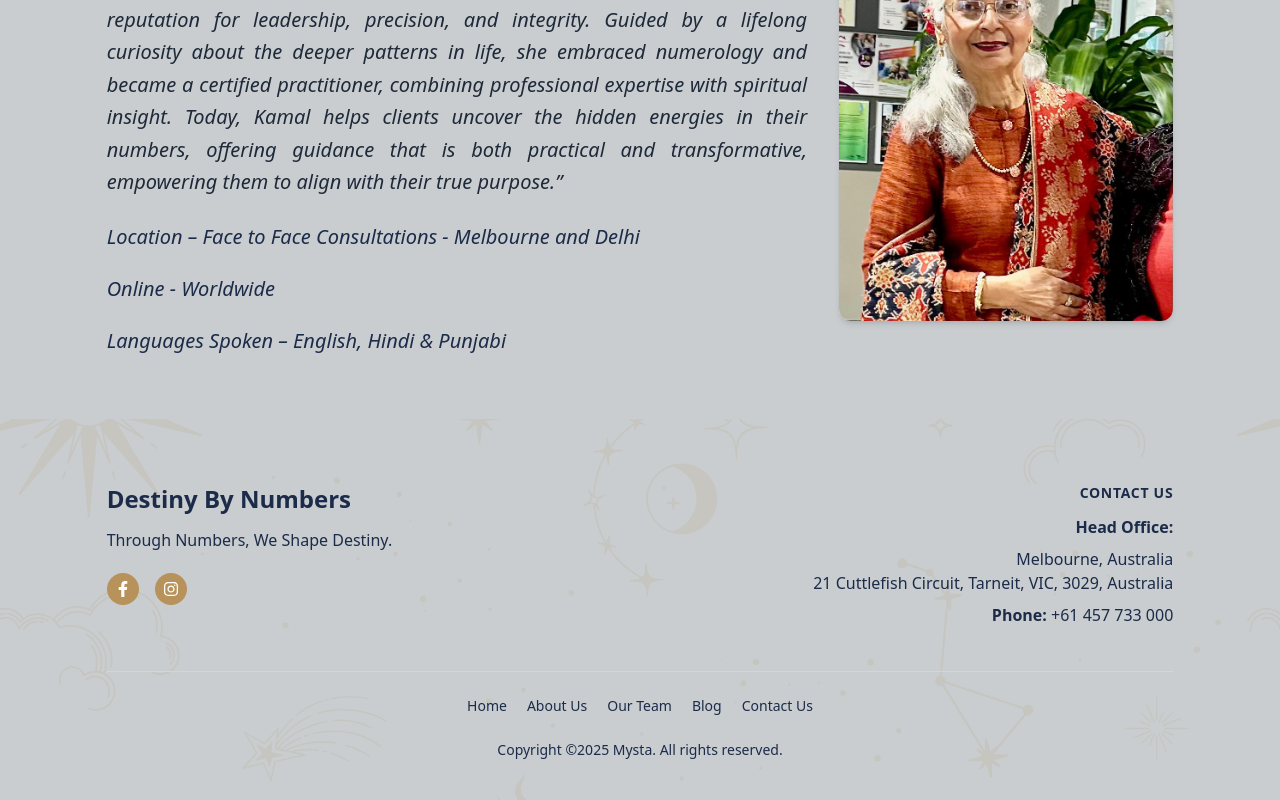
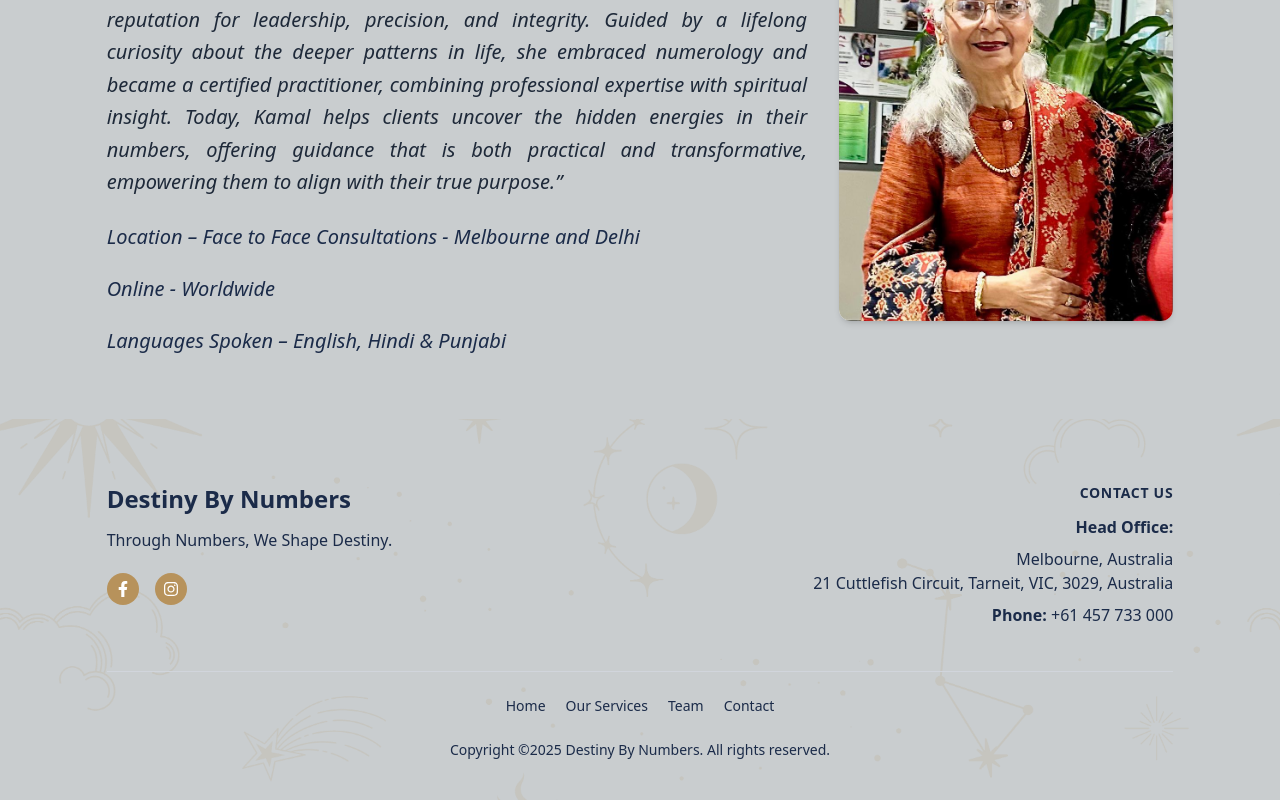
Before and after one commit to BigwigMediaAI/numrology, a Next.js app: page /team in a window 1280 px wide. Shown: the part 1366-2166 px from the top of the page. Built offline with nearby package versions, Linux system fonts and the light colour scheme.

Commit message:
Add changes

```diff
--- a/components/Footer.tsx
+++ b/components/Footer.tsx
@@ -87,21 +87,21 @@ const Footer = () => {
           <a href="#" className="hover:text-[#b7925b] transition">
             Home
           </a>
-          <a href="/about-us" className="hover:text-[#b7925b] transition">
-            About Us
+          <a href="/our-services" className="hover:text-[#b7925b] transition">
+            Our Services
           </a>
           <a href="/team" className="hover:text-[#b7925b] transition">
-            Our Team
+            Team
           </a>
-          <a href="#" className="hover:text-[#b7925b] transition">
-            Blog
-          </a>
+          {/* <a href="#" className="hover:text-[#b7925b] transition">
+            Blogs
+          </a> */}
           <a href="/contact-us" className="hover:text-[#b7925b] transition">
-            Contact Us
+            Contact
           </a>
         </div>
         <p className="text-center text-[var(--primary-color)] mt-2">
-          Copyright ©2025 Mysta. All rights reserved.
+          Copyright ©2025 Destiny By Numbers. All rights reserved.
         </p>
       </div>
     </footer>
--- a/components/Navbar.tsx
+++ b/components/Navbar.tsx
@@ -27,7 +27,7 @@ const Navbar = () => {
     { name: "Home", href: "/" },
     { name: "Our Services", href: "/our-services" },
     { name: "Team", href: "/team" },
-    { name: "Blogs", href: "/blogs" },
+    // { name: "Blogs", href: "/blogs" },
     { name: "Contact", href: "/contact-us" },
   ];
 
```
